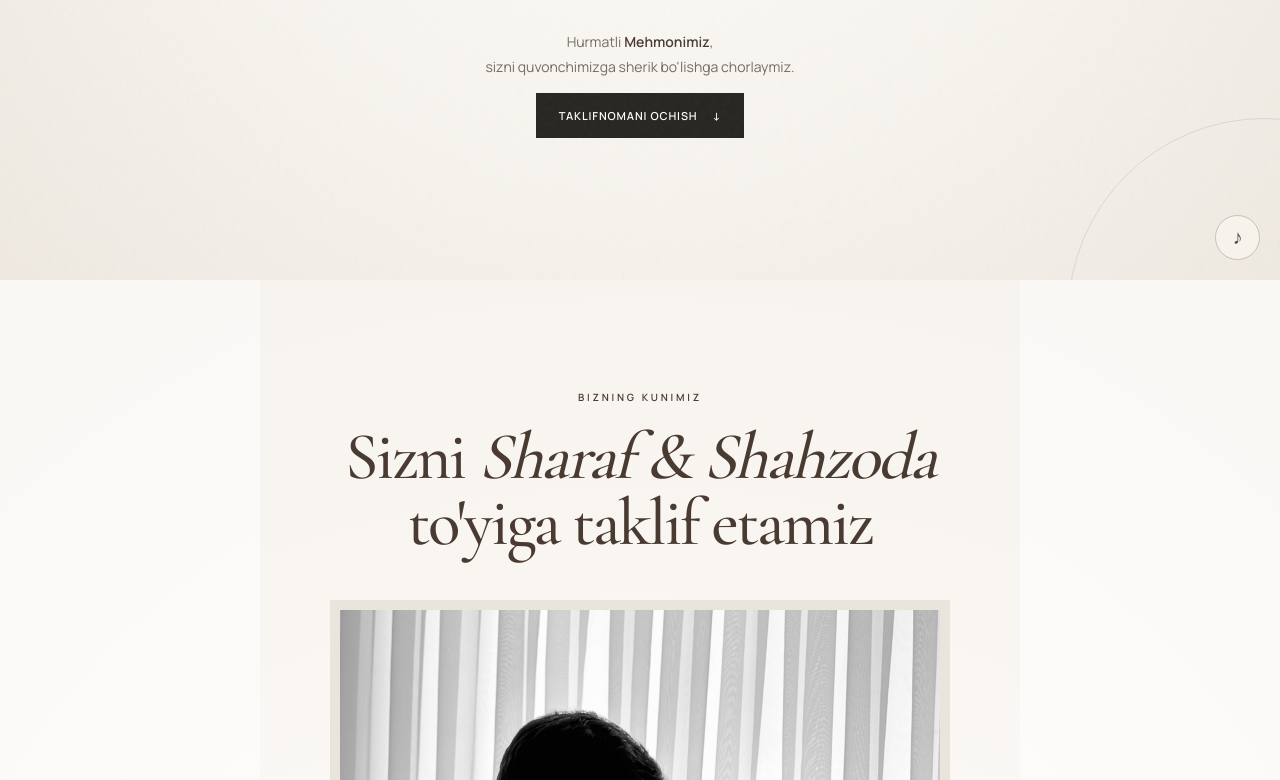
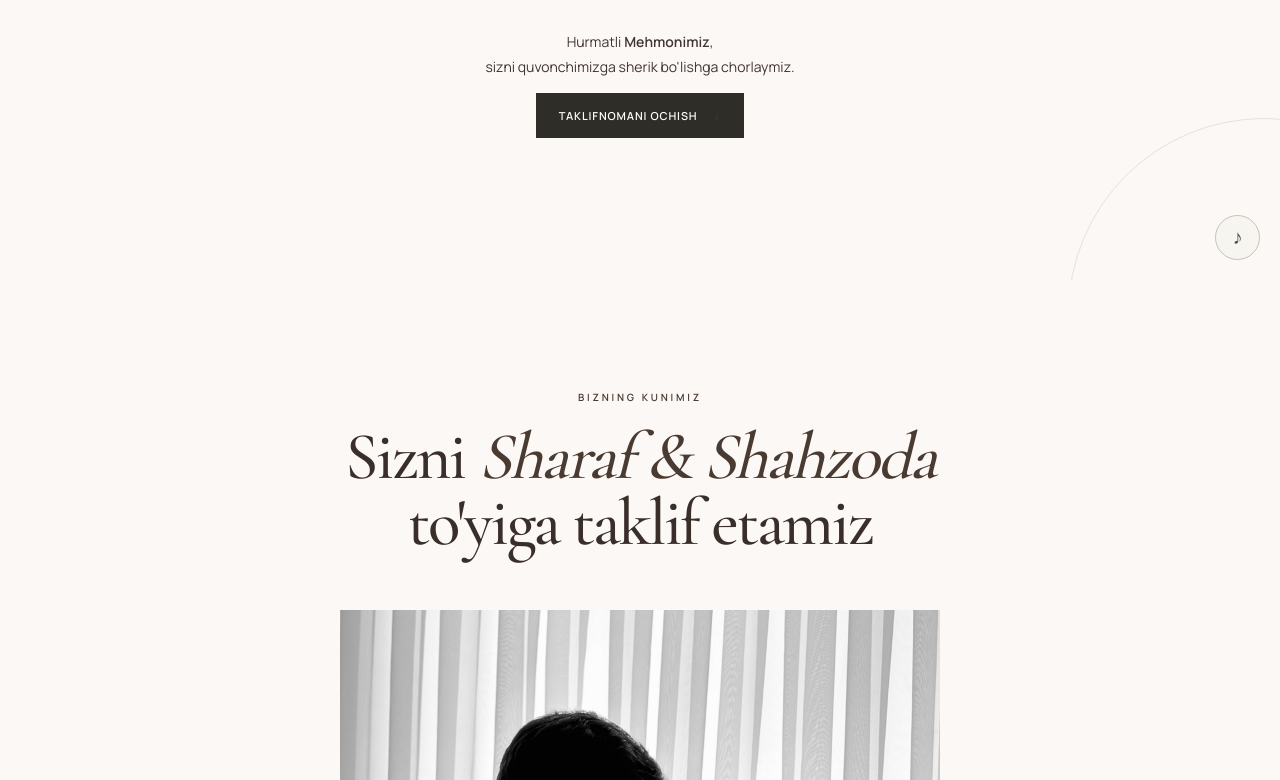
Before and after one commit to sharafsamadovich-commits/sharaf-shahzoda, a plain HTML site: page index.html in a window 1280 px wide. Shown: the part 520-1300 px from the top of the page. Drawn offline with nearby package versions, Linux system fonts and the light colour scheme.

Commit message:
Update style.css

```diff
--- a/style.css
+++ b/style.css
@@ -40,3 +40,12 @@ body, .content, #invitation, .hero-photo {
 h2, h2 em, .hero-names, strong, .section-tag {
   color: #4a3b32 !important;
 }
+html, body, div, section, .content, #invitation, .photo-frame {
+  background-color: #fcf8f5 !important;
+  background-image: none !important;
+  color: #2b2623 !important;
+}
+
+h1, h2, h3, p, span, em, strong, div {
+  color: #3a2e2b !important;
+}
```
